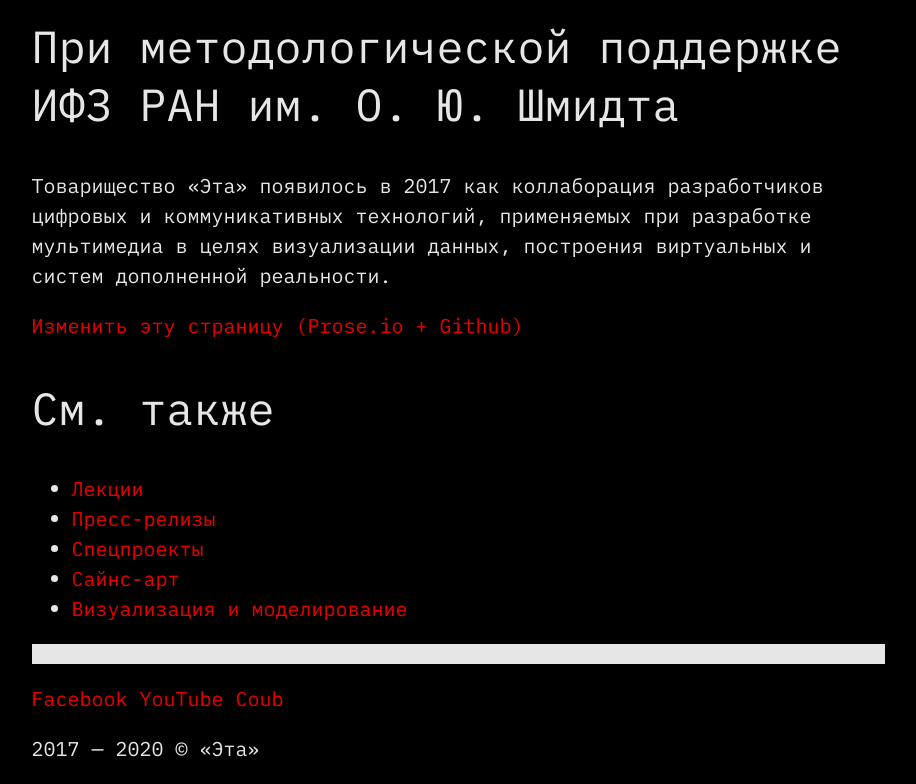
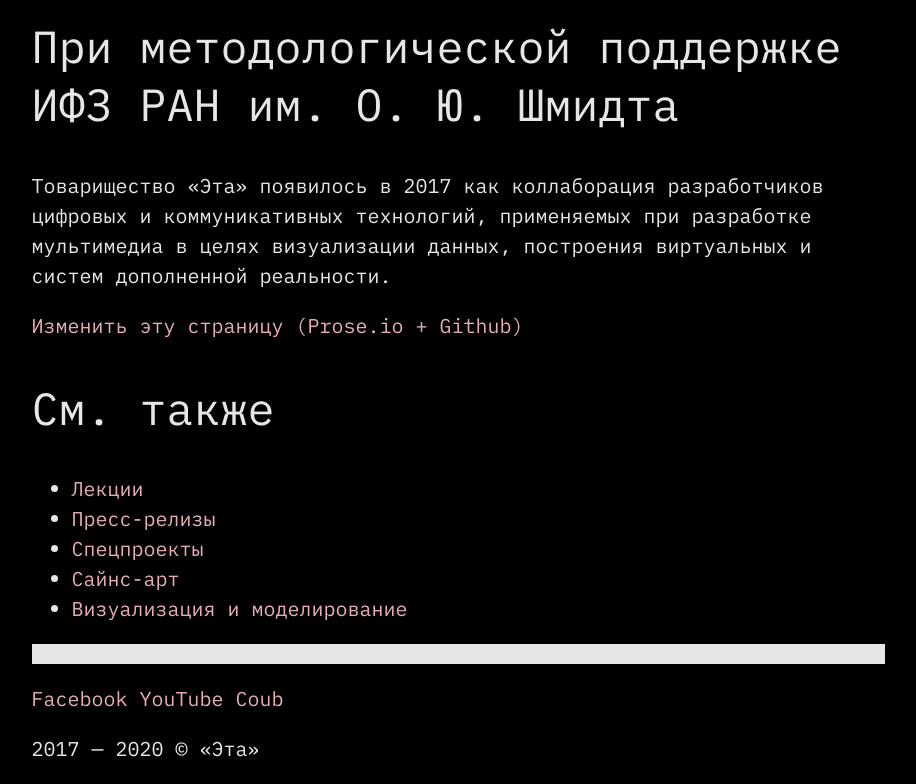
Before and after one commit to indexmod/eta.ga, a Jekyll site: the page built from index.md, in a window 1280 px wide. Shown: the part 473-1257 px from the top of the page, without its empty margins (200-1116 px from the left). Built offline with Jekyll 4.4.1, drawn with Linux system fonts in a browser that asks for light colours.

Commit message:
red-to-pink

```diff
--- a/assets/css/style.scss
+++ b/assets/css/style.scss
@@ -84,12 +84,12 @@ body {
 
 /* unvisited link */
  a:link {
-     color: red;
+     color: pink;
      text-decoration: none;
 }
 /* visited link */
  a:visited {
-     color: red;
+     color: pink;
      text-decoration: none;
 }
 /* mouse over link */
@@ -99,7 +99,7 @@ body {
 }
 /* selected link */
  a:active {
-     color: red;
+     color: pink;
      text-decoration: none;
 }
  .caption {
```
Also changed, not shown: 1 other file.
